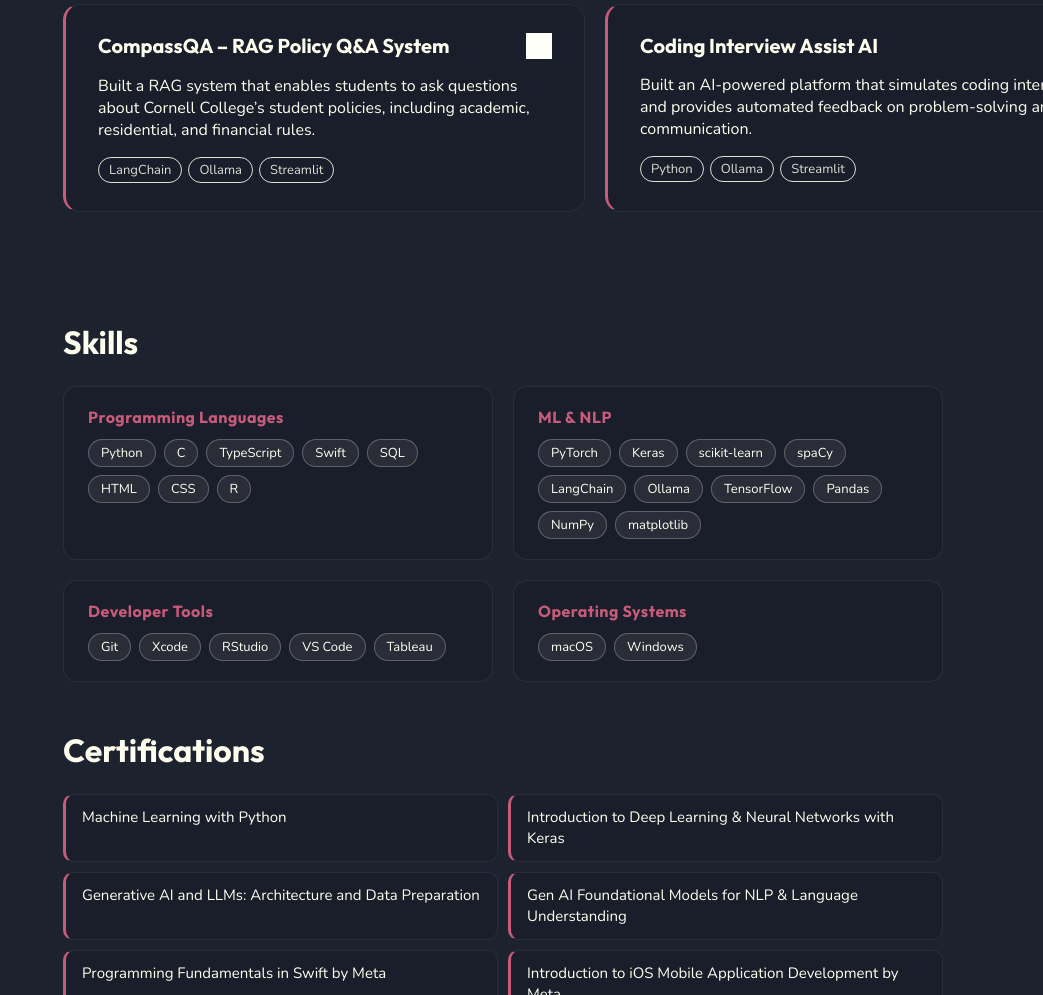
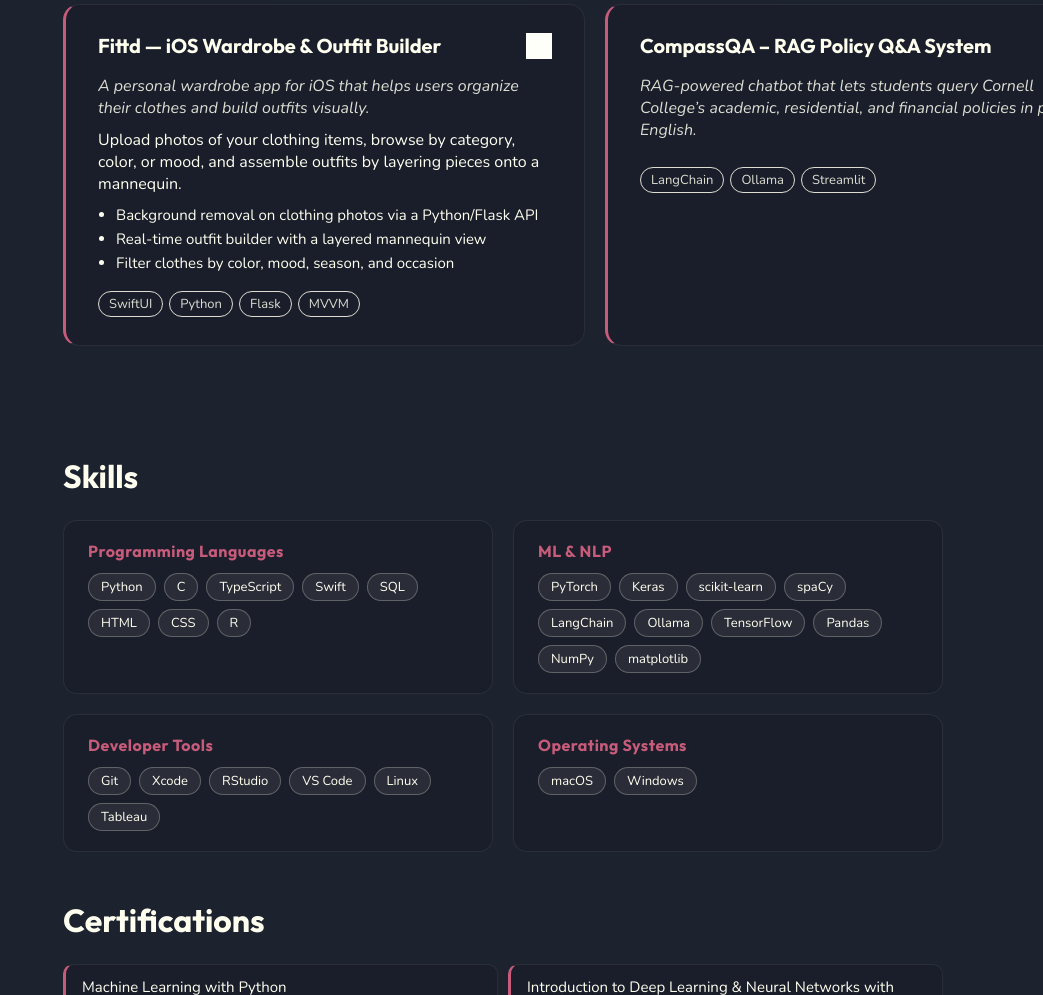
Before and after one commit to kaedesaho/kaedesaho.github.io, a plain HTML site: page index.html in a window 1280 px wide. Shown: the part 1911-2906 px from the top of the page, without its empty margins (237-1280 px from the left). Drawn offline with nearby package versions, Linux system fonts and the light colour scheme; grey boxes are pictures that could not be loaded.

Commit message:
update resume

```diff
--- a/index.html
+++ b/index.html
@@ -42,7 +42,7 @@
           <div class="description">
             <p>Passionate about <strong>Machine Learning</strong> and <strong>AI applications</strong> — building real-world projects that matter.</p>
           </div>
-          <a class="resume-btn" href="static/images/Resume_03-18-.pdf" target="_blank">View Resume</a>
+          <a class="resume-btn" href="static/images/KaedeSaho_Resume_0324.pdf" target="_blank">View Resume</a>
         </div>
 
         <div class="home-image">
@@ -114,18 +114,42 @@
       <div class="project-card-row">
         <div class="project-card-half">
           <div class="card-title-row">
+            <h3 class="project-card-half-title">Fittd — iOS Wardrobe & Outfit Builder</h3>
+            <a class="project-github" href="https://github.com/kaedesaho/fitted" target="_blank">
+              <img src="https://img.icons8.com/ios-filled/50/000000/github.png" alt="GitHub" />
+            </a>
+          </div>
+          <p class="project-tagline">A personal wardrobe app for iOS that helps users organize their clothes and build outfits visually.</p>
+          <p>Upload photos of your clothing items, browse by category, color, or mood, and assemble outfits by layering pieces onto a mannequin.</p>
+          <ul>
+            <li>Background removal on clothing photos via a Python/Flask API</li>
+            <li>Real-time outfit builder with a layered mannequin view</li>
+            <li>Filter clothes by color, mood, season, and occasion</li>
+          </ul>
+          <div class="tech-badges">
+            <span class="tech-badge">SwiftUI</span>
+            <span class="tech-badge">Python</span>
+            <span class="tech-badge">Flask</span>
+            <span class="tech-badge">MVVM</span>
+          </div>
+        </div>
+        <div class="project-card-half">
+          <div class="card-title-row">
             <h3 class="project-card-half-title">CompassQA – RAG Policy Q&A System</h3>
             <a class="project-github" href="https://github.com/kaedesaho/compass-rag" target="_blank">
               <img src="https://img.icons8.com/ios-filled/50/000000/github.png" alt="GitHub" />
             </a>
           </div>
-          <p>Built a RAG system that enables students to ask questions about Cornell College’s student policies, including academic, residential, and financial rules.</p>
+          <p class="project-tagline">RAG-powered chatbot that lets students query Cornell College’s academic, residential, and financial policies in plain English.</p>
           <div class="tech-badges">
             <span class="tech-badge">LangChain</span>
             <span class="tech-badge">Ollama</span>
             <span class="tech-badge">Streamlit</span>
           </div>
         </div>
+      </div>
+
+      <!--
       <div class="project-card-half">
         <h3 class="project-card-half-title">Coding Interview Assist AI</h3>
         <p>Built an AI-powered platform that simulates coding interviews and provides automated feedback on problem-solving and communication.</p>
@@ -135,7 +159,7 @@
           <span class="tech-badge">Streamlit</span>
         </div>
       </div>
-      </div>
+      -->
     </section>
 
 
@@ -177,6 +201,7 @@
             <span class="skill-chip">Xcode</span>
             <span class="skill-chip">RStudio</span>
             <span class="skill-chip">VS Code</span>
+            <span class="skill-chip">Linux</span>
             <span class="skill-chip">Tableau</span>
           </div>
         </div>
```
Also changed, not shown: 2 other files. Lines whose indentation alone changed are shown as unchanged.
